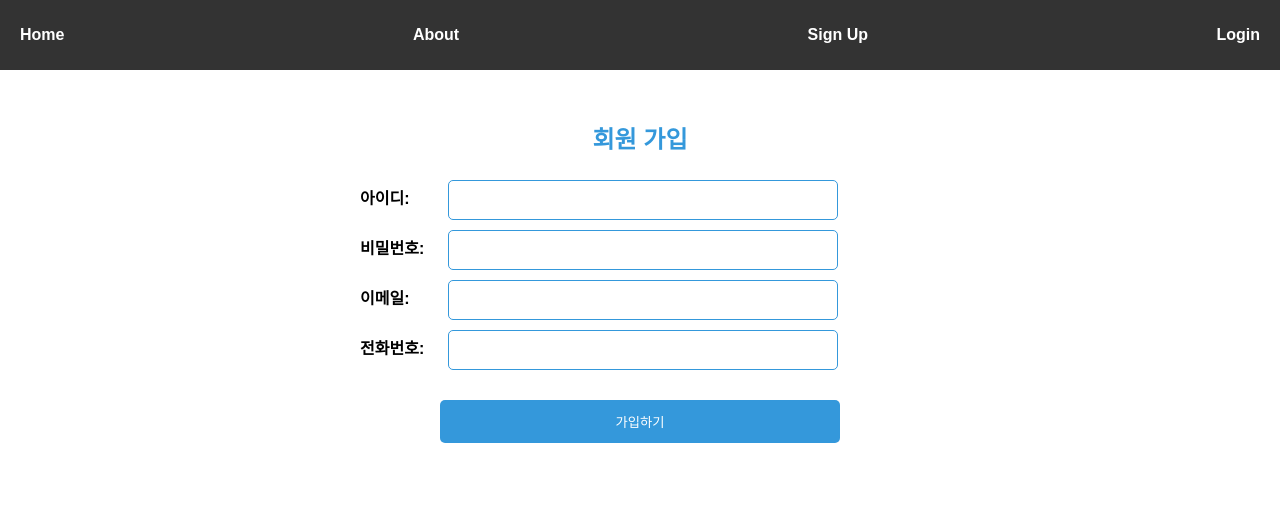
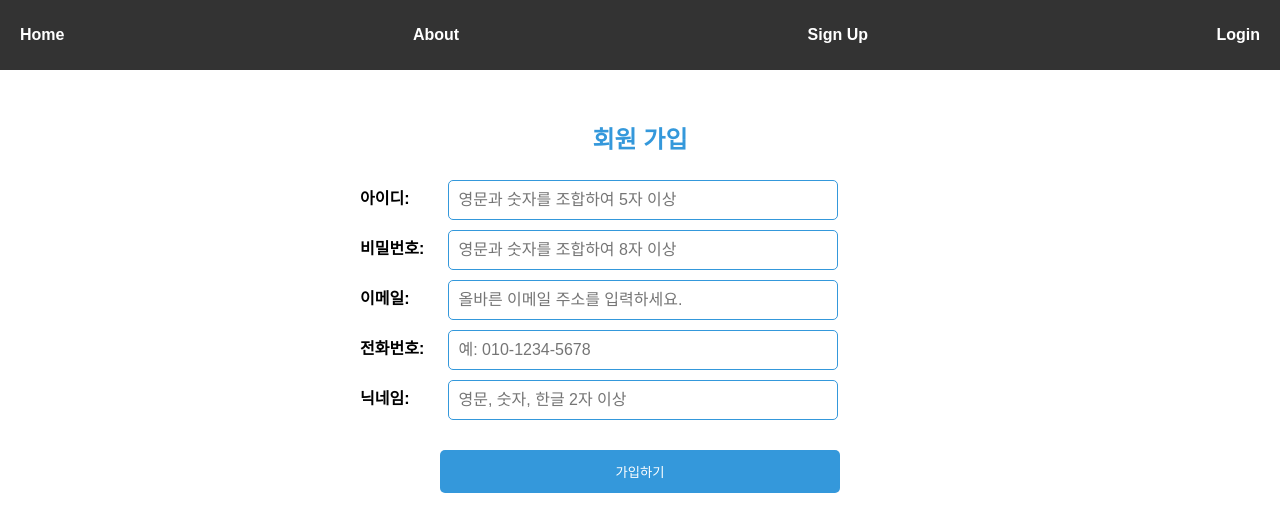
Before and after one commit to changsoon123/soon_react, a React (Create React App) app: page /signup in a window 1280 px wide. Shown: the top 532 px of the page. Built offline with nearby package versions, Linux system fonts and the light colour scheme.

Commit message:
sign up verification

```diff
--- a/src/config/host-config.js
+++ b/src/config/host-config.js
@@ -15,3 +15,4 @@ export const API_BASE_URL = backEndHostName;
 export const TODO = '/api/todos';
 export const USER = '/api/signup';
 export const LoginUser = '/api/login';
+export const CheckField = '/api/check';
--- a/src/pages/Login.js
+++ b/src/pages/Login.js
@@ -39,7 +39,7 @@ function Login() {
       <form>
         <div className="input-container">
           <div className="input-row">
-            <label htmlFor="login-username">이름:</label>
+            <label htmlFor="login-username">아이디:</label>
             <input
               type="text"
               id="login-username"
--- a/src/pages/SignUp.js
+++ b/src/pages/SignUp.js
@@ -1,27 +1,102 @@
 import React, { useState } from 'react';
+import { useForm, Controller } from 'react-hook-form';
+import * as yup from 'yup';
+import { yupResolver } from '@hookform/resolvers/yup';
 import '../styles/SignUp.scss';
-import {API_BASE_URL as BASE, USER} from '../config/host-config'
+import { API_BASE_URL as BASE, USER, CheckField } from '../config/host-config';
 
 function SignUp() {
-  const [username, setUsername] = useState('');
-  const [password, setPassword] = useState('');
-  const [email, setEmail] = useState('');
-  const [phoneNumber, setPhoneNumber] = useState('');
   const API_BASE_URL = BASE + USER;
+  const API_CHECK_BASE_URL = BASE + CheckField;
 
-  const handleSignUp = async () => {
+
+  const validationSchema = yup.object().shape({
+    username: yup.string()
+      .required('아이디를 입력하세요.')
+      .matches(/^(?=.*[A-Za-z])(?=.*\d)[A-Za-z\d]{5,}$/, '아이디는 최소 5자 이상이어야 합니다. 영어, 숫자를 조합하세요.'),
+    password: yup.string()
+      .required('비밀번호를 입력하세요.')
+      .matches(/^(?=.*[A-Za-z])(?=.*\d)[A-Za-z\d]{8,}$/, '비밀번호는 최소 8자 이상이어야 합니다. 영어, 숫자를 조합하세요.'),
+    email: yup.string()
+      .required('이메일을 입력하세요.')
+      .matches(/^[a-zA-Z0-9_+&*-]+(?:\.[a-zA-Z0-9_+&*-]+)*@(?:[a-zA-Z0-9-]+\.)+[a-zA-Z]{2,7}$/, '올바른 이메일 주소를 입력하세요.'),
+    phoneNumber: yup.string()
+      .required('전화번호를 입력하세요.')
+      .matches(/^\d{3}-\d{3,4}-\d{4}$/, '올바른 전화번호 형식을 입력하세요.'),
+    nickname: yup.string()
+      .required('닉네임을 입력하세요.')
+      .matches(/^[A-Za-z0-9가-힣]{2,}$/, '닉네임은 최소 2자 이상이어야 합니다.'),
+  });
+
+  const { control, handleSubmit, setValue, formState: { errors } } = useForm({
+    resolver: yupResolver(validationSchema),
+  });
+
+  // 중복 검사를 위한 상태 변수들
+  const [isUsernameAvailable, setIsUsernameAvailable] = useState(true);
+  const [isEmailAvailable, setIsEmailAvailable] = useState(true);
+  const [isPhoneNumberAvailable, setIsPhoneNumberAvailable] = useState(true);
+  const [isNicknameAvailable, setIsNicknameAvailable] = useState(true);
+
+
+
+  const checkAvailability = async (fieldName, value, setIsAvailable) => {
+    try {
+
+      // 서버에 중복 검사 요청
+      const response = await fetch(API_CHECK_BASE_URL + `/${fieldName}/${value}`, {
+        method: 'GET',
+        headers: {
+          'Accept': 'application/json',
+          'Content-Type': 'application/json'
+        },
+      });
+
+      if (!response.ok) {
+        setIsAvailable(false);
+        console.error(`중복 검사 에러 (${fieldName}): 서버 응답이 실패했습니다.`);
+        return;
+      }
+
+      const data = await response.json();
+      setIsAvailable(data.isAvailable);
+
+      // React Hook Form의 setValue 함수를 사용하여 필드 값을 업데이트하고, 해당 필드의 onChange 이벤트를 트리거
+      setValue(fieldName, value, { shouldValidate: true });
+    } catch (error) {
+      console.error(`중복 검사 에러 (${fieldName}):`, error);
+    }
+  };
+
+  const handleBlur = async (fieldName, value) => {
+    if (value.trim() !== '') {
+    switch (fieldName) {
+      case 'username':
+        checkAvailability(fieldName, value, setIsUsernameAvailable);
+        break;
+      case 'email':
+        checkAvailability(fieldName, value, setIsEmailAvailable);
+        break;
+      case 'phoneNumber':
+        checkAvailability(fieldName, value, setIsPhoneNumberAvailable);
+        break;
+      case 'nickname':
+        checkAvailability(fieldName, value, setIsNicknameAvailable);
+        break;
+      default:
+        break;
+      }
+    }
+  };
+
+  const onSubmit = async (data) => {
     try {
       const response = await fetch(API_BASE_URL, {
         method: 'POST',
         headers: {
           'Content-Type': 'application/json',
         },
-        body: JSON.stringify({
-          username,
-          password,
-          email,
-          phoneNumber,
-        }),
+        body: JSON.stringify(data),
       });
 
       if (response.ok) {
@@ -29,7 +104,9 @@ function SignUp() {
         console.log('회원가입 성공');
       } else {
         // 회원가입 실패
-        console.log('회원가입 실패');
+        console.log(response)
+        const responseData = await response.json();
+        console.log('서버에서 반환한 에러:', responseData.message);
       }
     } catch (error) {
       console.error('회원가입 요청 에러', error);
@@ -39,48 +116,149 @@ function SignUp() {
   return (
     <div className="SignUp">
       <h2>회원 가입</h2>
-      <form>
+      <form onSubmit={handleSubmit(onSubmit)}>
         <div className="input-container">
           <div className="input-row">
             <label htmlFor="username">아이디:</label>
+            <Controller
+              name="username"
+              control={control}
+              defaultValue=""
+              render={({ field }) => (
+                <>
                   <input
                     type="text"
                     id="username"
-              value={username}
-              onChange={(e) => setUsername(e.target.value)}
+                    placeholder="영문과 숫자를 조합하여 5자 이상"
+                    {...field}
+                    onBlur={(e) => handleBlur('username', e.target.value)}
+                    onChange={(e) => {
+                      const fieldValue = e.target.value;
+                      field.onChange(e.target.value);
+                      setValue('username', e.target.value, { shouldValidate: true });
+                      if (fieldValue.trim() !== '') {
+                        checkAvailability('username', fieldValue, setIsUsernameAvailable);
+                      }
+                    }}
+                  />
+                  {errors.username && <span className="error-message">{errors.username.message}</span>}
+                  {!isUsernameAvailable && <span className="error-message">이미 사용 중인 아이디입니다.</span>}
+                </>
+              )}
             />
           </div>
           <div className="input-row">
             <label htmlFor="password">비밀번호:</label>
+            <Controller
+              name="password"
+              control={control}
+              defaultValue=""
+              render={({ field }) => (
+                <>
                   <input
                     type="password"
                     id="password"
-              value={password}
-              onChange={(e) => setPassword(e.target.value)}
+                    placeholder="영문과 숫자를 조합하여 8자 이상"
+                    {...field}
+                    onChange={(e) => {
+                      field.onChange(e.target.value);
+                      setValue('password', e.target.value, { shouldValidate: true });
+                    }}
+                  />
+                  {errors.password && <span className="error-message">{errors.password.message}</span>}
+                </>
+              )}
             />
           </div>
           <div className="input-row">
             <label htmlFor="email">이메일:</label>
+            <Controller
+              name="email"
+              control={control}
+              defaultValue=""
+              render={({ field }) => (
+                <>
                   <input
                     type="email"
                     id="email"
-              value={email}
-              onChange={(e) => setEmail(e.target.value)}
+                    placeholder="올바른 이메일 주소를 입력하세요."
+                    {...field}
+                    onBlur={(e) => handleBlur('email', e.target.value)}
+                    onChange={(e) => {
+                      const fieldValue = e.target.value;
+                      field.onChange(e.target.value);
+                      setValue('email', e.target.value, { shouldValidate: true });
+                      if (fieldValue.trim() !== '') {
+                        checkAvailability('email', fieldValue, setIsUsernameAvailable);
+                      }
+                    }}
+                  />
+                  {errors.email && <span className="error-message">{errors.email.message}</span>}
+                  {!isEmailAvailable && <span className="error-message">이미 사용 중인 이메일입니다.</span>}
+                </>
+              )}
             />
           </div>
           <div className="input-row">
             <label htmlFor="phoneNumber">전화번호:</label>
+            <Controller
+              name="phoneNumber"
+              control={control}
+              defaultValue=""
+              render={({ field }) => (
+                <>
                   <input
                     type="tel"
                     id="phoneNumber"
-              value={phoneNumber}
-              onChange={(e) => setPhoneNumber(e.target.value)}
+                    placeholder="예: 010-1234-5678"
+                    {...field}
+                    onBlur={(e) => handleBlur('phoneNumber', e.target.value)}
+                    onChange={(e) => {
+                      const fieldValue = e.target.value;
+                      field.onChange(e.target.value);
+                      setValue('phoneNumber', e.target.value, { shouldValidate: true });
+                      if (fieldValue.trim() !== '') {
+                        checkAvailability('phoneNumber', fieldValue, setIsUsernameAvailable);
+                      }
+                    }}
+                  />
+                  {errors.phoneNumber && <span className="error-message">{errors.phoneNumber.message}</span>}
+                  {!isPhoneNumberAvailable && <span className="error-message">이미 사용 중인 전화번호입니다.</span>}
+                </>
+              )}
+            />
+          </div>
+          <div className="input-row">
+            <label htmlFor="nickname">닉네임:</label>
+            <Controller
+              name="nickname"
+              control={control}
+              defaultValue=""
+              render={({ field }) => (
+                <>
+                  <input
+                    type="text"
+                    id="nickname"
+                    placeholder="영문, 숫자, 한글 2자 이상"
+                    {...field}
+                    onBlur={(e) => handleBlur('nickname', e.target.value)}
+                    onChange={(e) => {
+                      const fieldValue = e.target.value;
+                      field.onChange(e.target.value);
+                      setValue('nickname', e.target.value, { shouldValidate: true });
+                      if (fieldValue.trim() !== '') {
+                        checkAvailability('nickname', fieldValue, setIsUsernameAvailable);
+                      }
+                    }}
+                  />
+                  {errors.nickname && <span className="error-message">{errors.nickname.message}</span>}
+                  {!isNicknameAvailable && <span className="error-message">이미 사용 중인 닉네임입니다.</span>}
+                </>
+              )}
             />
           </div>
         </div>
-        <button type="button" onClick={handleSignUp}>
-          가입하기
-        </button>
+        <button type="submit">가입하기</button>
       </form>
     </div>
   );
```
Also changed, not shown: package.json (+11 -2 lines), 1 other file (tests, documents, lock files or other folders). Lines whose indentation alone changed are shown as unchanged.
